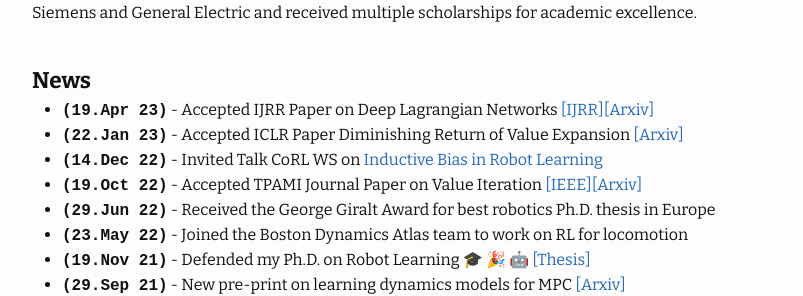
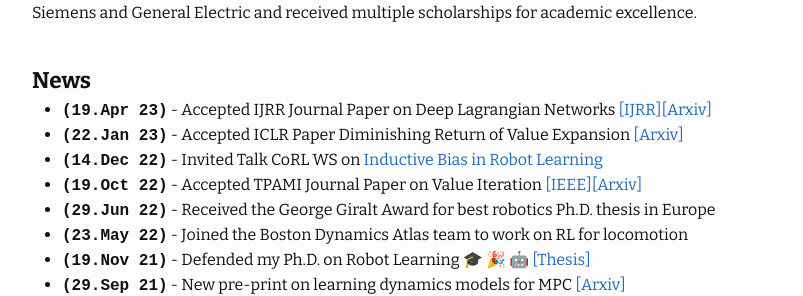
Before and after one commit to milutter/milutter.github.io, a Jekyll site: the page built from index.md, in a window 1280 px wide. Shown: the part 1064-1360 px from the top of the page, without its empty margins (238-1041 px from the left). Built offline with Jekyll 4.4.1, drawn with Linux system fonts in a browser that asks for light colours; emoji names are drawn with the system emoji font.

Commit message:
fix typo

```diff
--- a/index.md
+++ b/index.md
@@ -52,7 +52,7 @@ academic excellence.
 <br>
 <b><span style="font-size:6mm">News</span></b>
  <ul>
- <li><span style="font-family:'Courier New', monospace"><b>(19.Apr 23)</b></span> - Accepted IJRR Paper on Deep Lagrangian Networks <a href="https://journals.sagepub.com/doi/10.1177/02783649231169492">[IJRR]</a><a href="https://arxiv.org/pdf/2110.01894.pdf">[Arxiv]</a></li>
+ <li><span style="font-family:'Courier New', monospace"><b>(19.Apr 23)</b></span> - Accepted IJRR Journal Paper on Deep Lagrangian Networks <a href="https://journals.sagepub.com/doi/10.1177/02783649231169492">[IJRR]</a><a href="https://arxiv.org/pdf/2110.01894.pdf">[Arxiv]</a></li>
 <li><span style="font-family:'Courier New', monospace"><b>(22.Jan 23)</b></span> - Accepted ICLR Paper Diminishing Return of Value Expansion <a href="https://arxiv.org/abs/2303.03955">[Arxiv]</a></li>
 <li><span style="font-family:'Courier New', monospace"><b>(14.Dec 22)</b></span> - Invited Talk CoRL WS on <a href="https://sites.google.com/view/corl-2022-inductive-bias-ws/home">Inductive Bias in Robot Learning</a></li>
 <li><span style="font-family:'Courier New', monospace"><b>(19.Oct 22)</b></span> - Accepted TPAMI Journal Paper on Value Iteration <a href="https://ieeexplore.ieee.org/document/9925102">[IEEE]</a><a href="https://arxiv.org/pdf/2110.01954.pdf">[Arxiv]</a></li>
```
